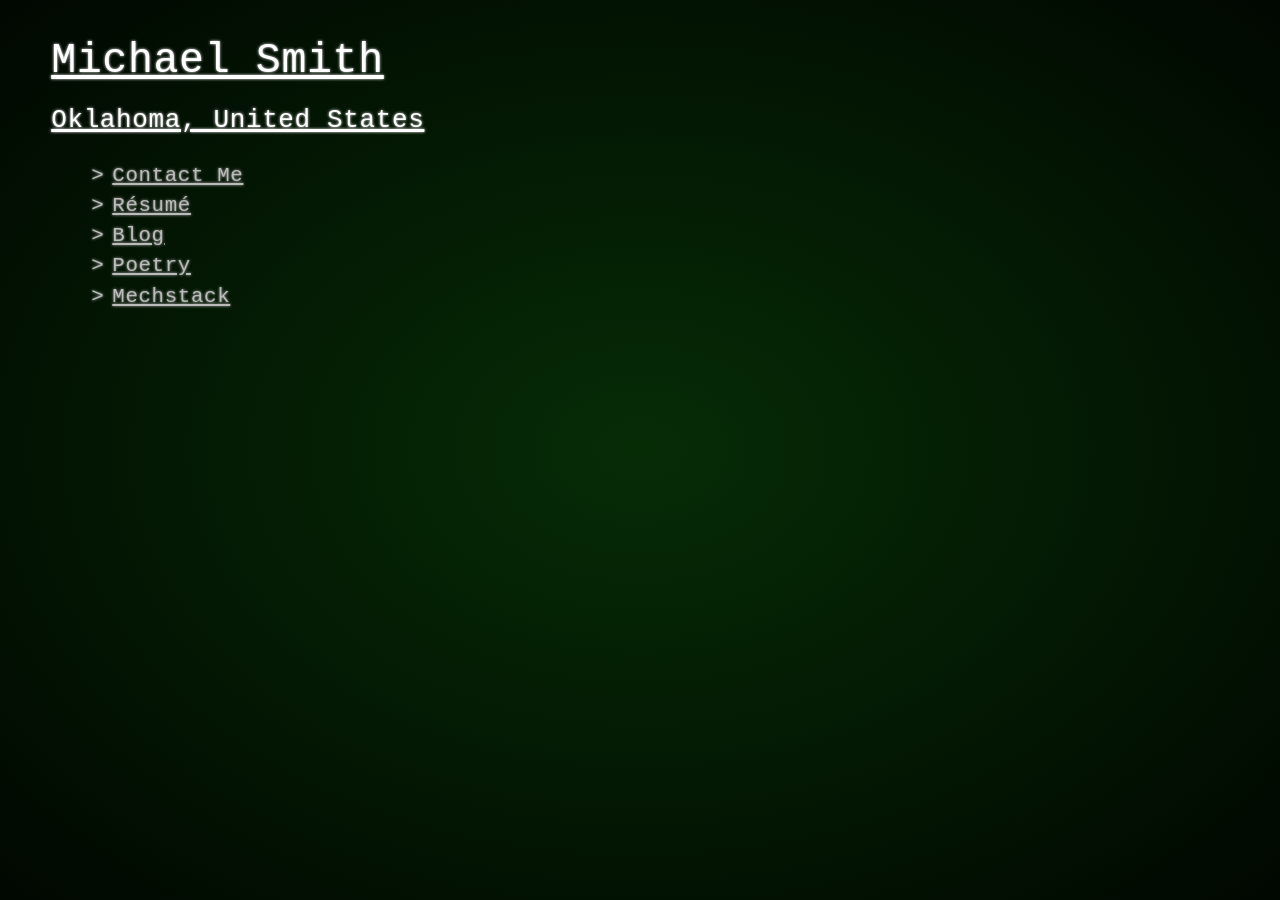
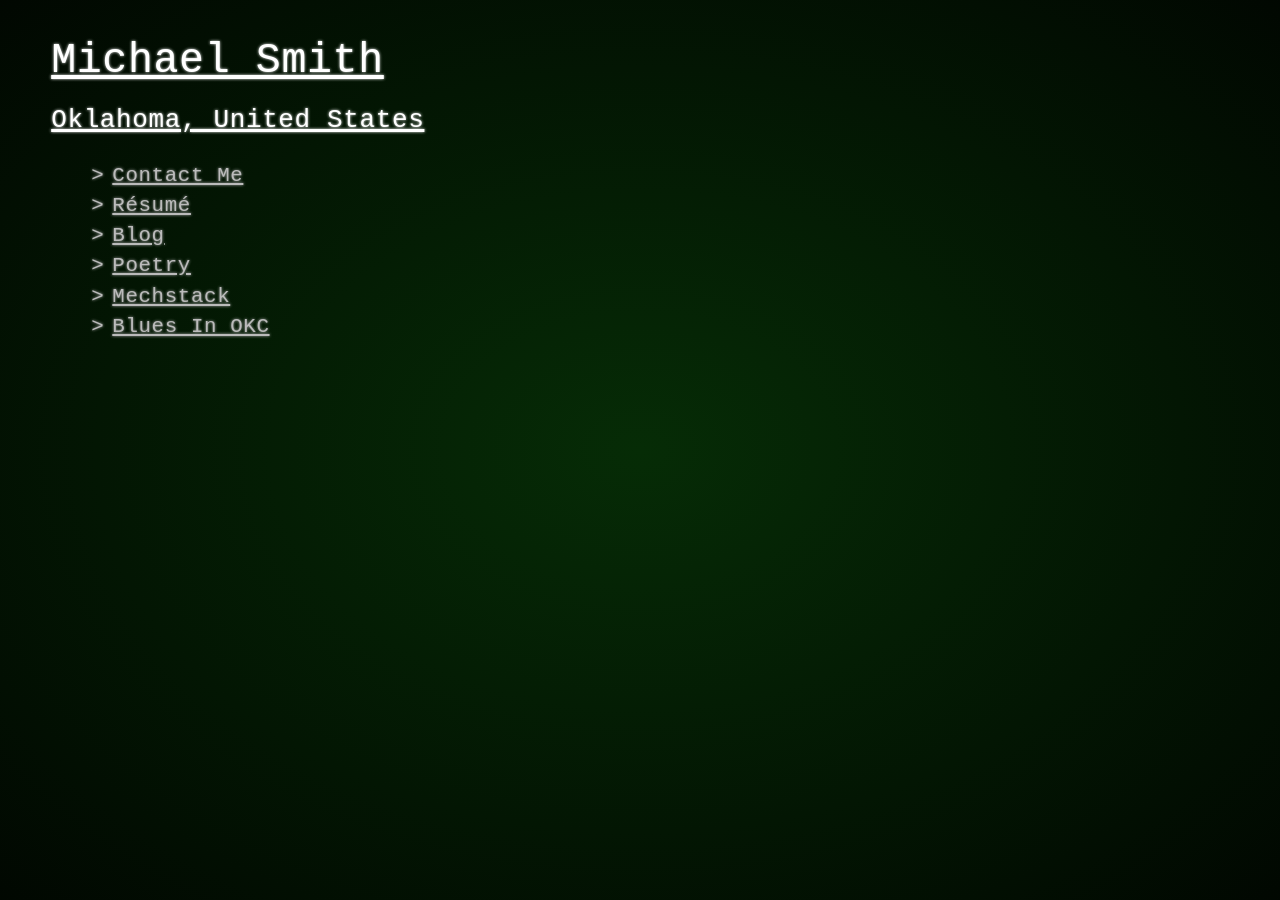
Before and after one commit to smwa/smwa.github.io, a Jekyll site: the page built from Michael/index.html, in a window 1280 px wide. Built offline with Jekyll 4.4.1, drawn with Linux system fonts in a browser that asks for light colours; comment, search, counter and statistics services are not loaded.

Commit message:
Add home page link to blues

```diff
--- a/Michael/index.html
+++ b/Michael/index.html
@@ -12,4 +12,5 @@ previous_url: /
   <li><a href="blog.html">Blog</a></li>
   <li><a href="poetry.html">Poetry</a></li>
   <li><a href="../">Mechstack</a></li>
+  <li><a href="../Blues/">Blues In OKC</a></li>
 </ul>
```
